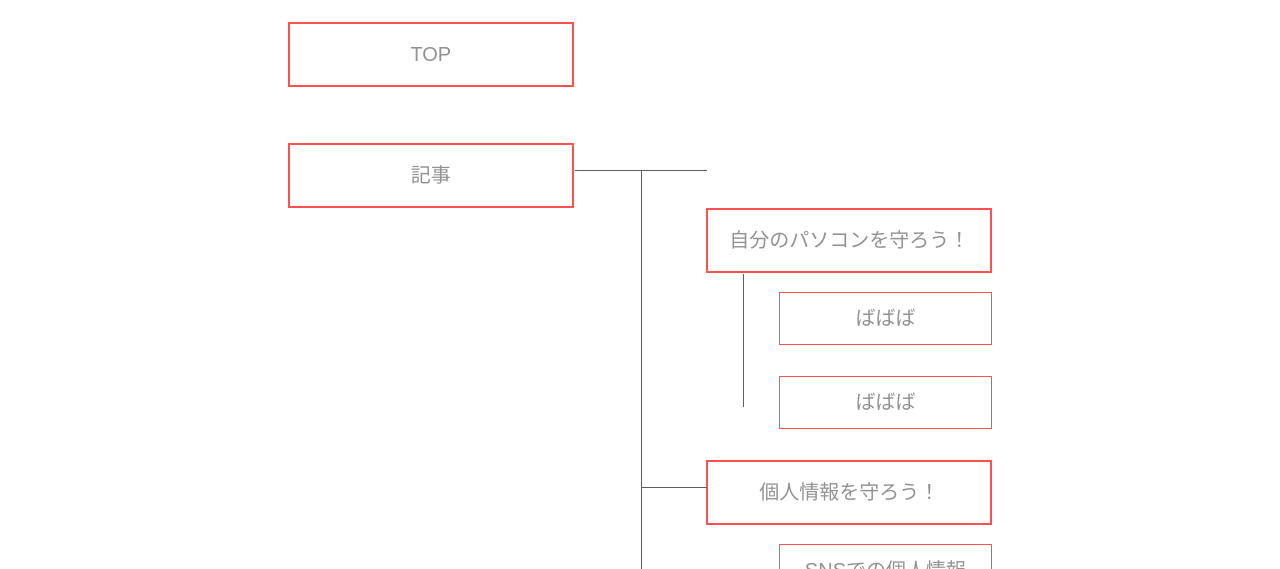
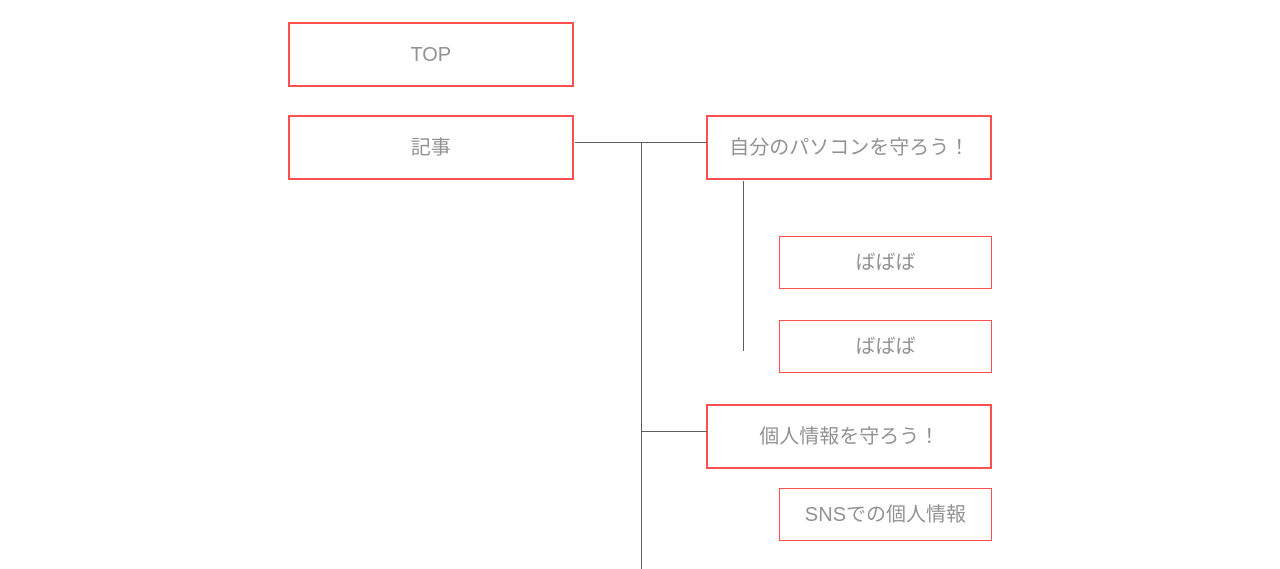
Before and after one commit to kaichi1202/webcon, a plain HTML site: page pages/sitemap.html in a window 1280 px wide. Shown: the part 229-798 px from the top of the page. Drawn offline with Linux system fonts and the light colour scheme.

Commit message:
sitemap.htmlの改行を削除

```diff
--- a/pages/sitemap.html
+++ b/pages/sitemap.html
@@ -53,8 +53,7 @@
     <div class="sitemappagebox">
     <a href="../index.html" class="more">TOP</a><br><br>
 
-    <a href="../index.html#1" class="more" id="articles" tyle="float: left;">記事</a>
-
+    <a href="../index.html#1" class="more" id="articles">記事</a>
     <a href="pc.html" class="more" id="pc" style="float: right;">自分のパソコンを守ろう！</a><br><br><br>
     <a href="pc.html#1" class="more2" style="float: right;">ばばば</a><br><br><br>
     <a href="pc.html#2" class="more2" id="twobox" style="float: right;">ばばば</a><br><br><br>
--- a/style.css
+++ b/style.css
@@ -380,6 +380,7 @@ body {
 	padding-right: auto;
 	padding-top: 13px;
 	padding-bottom: 13px;
+	display: inline-block;
 }
 .more:hover {
 	background-color: rgba(255,80,80,0.75);
```
Also changed, not shown: sitemap.js (line endings or trailing spaces).
